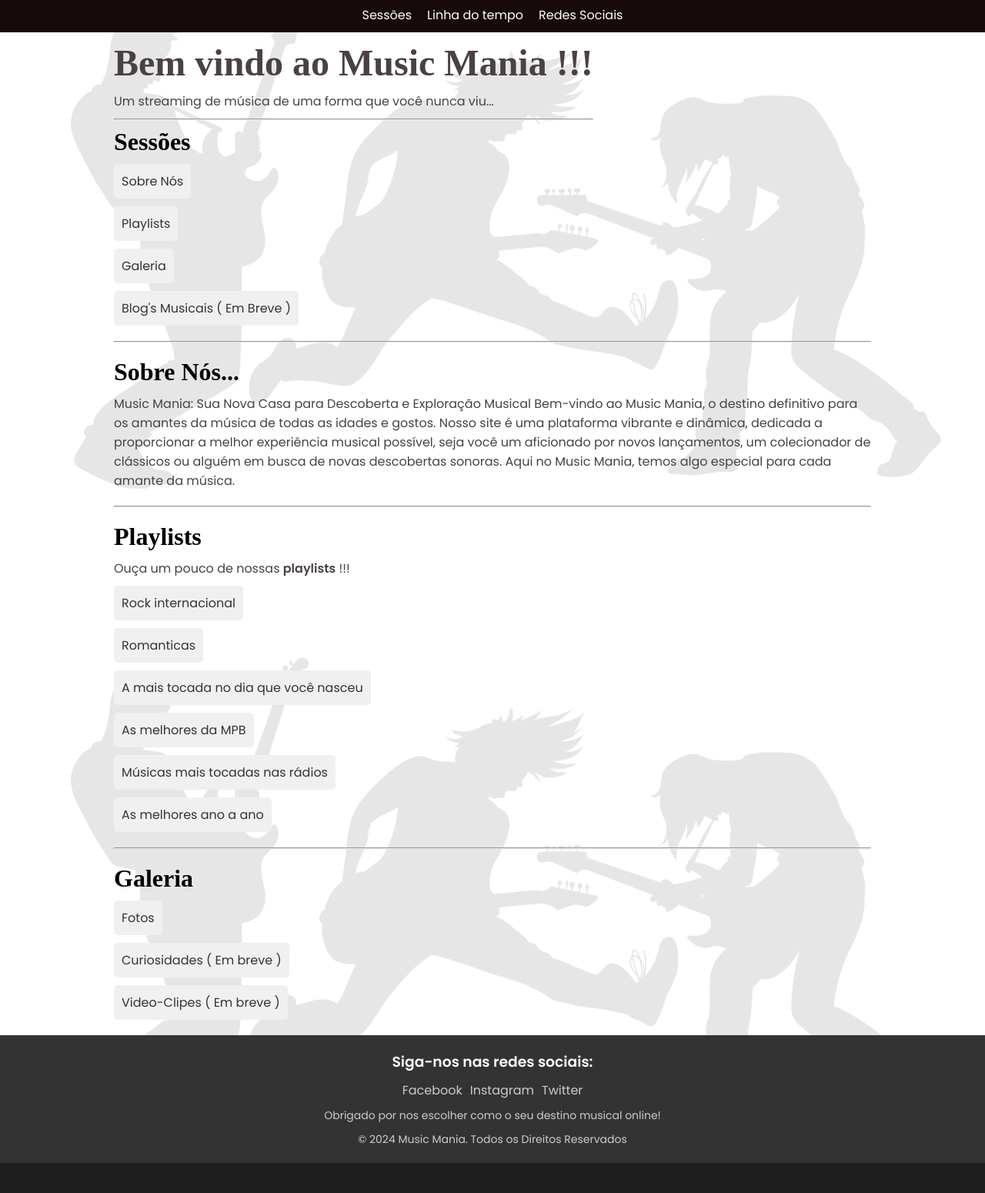
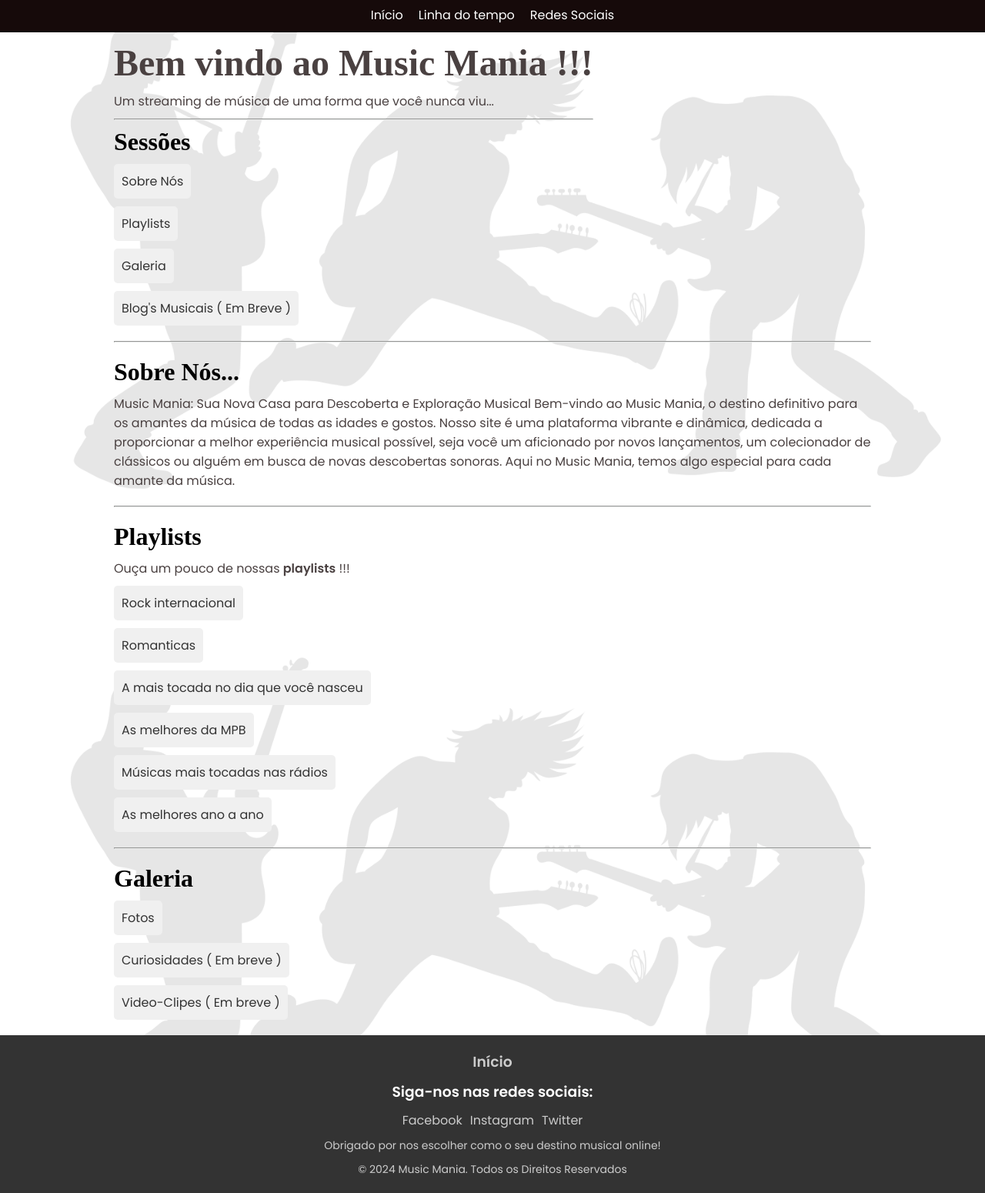
Before and after one commit to AlissonLucas25/Projeto-Music-Mania, a website: page index.html in a window 1280 px wide. Shown: the part 126-1676 px from the top of the page at 77% size. Before the commit the page ends 1637 px from the top, so only its background shows below. Drawn offline with Linux system fonts and the light colour scheme; a web font is replaced by a local one.

Commit message:
concluído

```diff
--- a/index.html
+++ b/index.html
@@ -1,6 +1,6 @@
 <!DOCTYPE html>
 <html lang="en-US">
-
+  <section id="Inicio">
     <head>
       <meta charset="UTF-8" />
       <meta name="viewport" content="width=device-width, initial-scale=1.0" />
@@ -8,12 +8,19 @@
       <link rel="icon" href="/img//logo.ico" type="image/x-icon" />
       <link rel="preconnect" href="https://fonts.googleapis.com" />
       <link rel="preconnect" href="https://fonts.gstatic.com" crossorigin />
-  <link href="https://fonts.googleapis.com/css2?family=Grenze+Gotisch:wght@100..900&display=swap" rel="stylesheet" />
-  <link href="https://fonts.googleapis.com/css2?family=Poppins:wght@300;400;600&display=swap" rel="stylesheet" />
+      <link
+        href="https://fonts.googleapis.com/css2?family=Grenze+Gotisch:wght@100..900&display=swap"
+        rel="stylesheet"
+      />
+      <link
+        href="https://fonts.googleapis.com/css2?family=Poppins:wght@300;400;600&display=swap"
+        rel="stylesheet"
+      />
       <link rel="stylesheet" href="css/main.css" />
       <link rel="stylesheet" href="css/photo.css" />
       <link rel="stylesheet" href="css/notFound.css" />
     </head>
+  </section>
 
   <body>
     <!-- Cabeçalho -->
@@ -23,7 +30,7 @@
         <img src="img/logoWhite.png" alt="logo music" width="250px" />
       </div>
       <nav class="nav-container">
-      <a href="#main" class="nav-item">Sessões</a>
+        <a href="#main" class="nav-item">Início</a>
         <a href="#notfound" class="nav-item">Linha do tempo</a>
         <a href="#notfound" class="nav-item">Redes Sociais</a>
       </nav>
@@ -41,6 +48,9 @@
     </div>
 
     <footer class="footer-container">
+      <h3>
+        <a class="social" href="#Inicio">Início</a>
+      </h3>
       <h3>Siga-nos nas redes sociais:</h3>
       <ul>
         <a class="social" href="#notfound">Facebook</a>
@@ -55,5 +65,4 @@
     <script src="js/photo.js"></script>
     <script src="js/main.js"></script>
   </body>
-
 </html>
```
Also changed, not shown: pages/photo.html (+1 -0 lines). Lines whose indentation alone changed are shown as unchanged.
